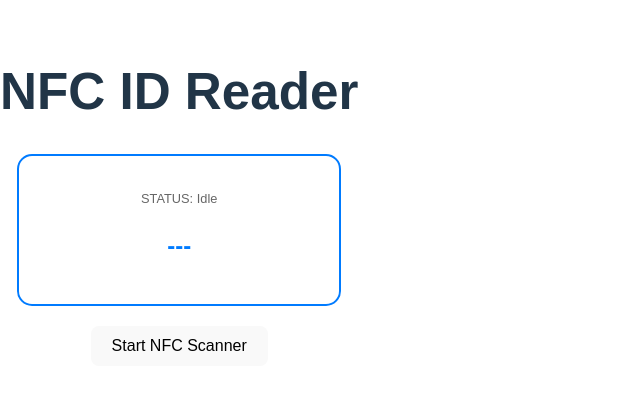
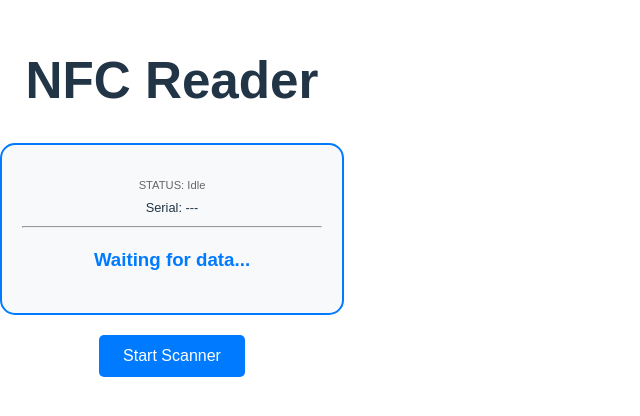
Before and after one commit to Joyaljose371/nfc-scanner, a React (Vite) app in the folder my-nfc-app/: page / in a window 1280 px wide. Shown: the part 210-626 px from the top of the page, without its empty margins (0-640 px from the left). Built offline with nearby package versions, Linux system fonts and the light colour scheme.

Commit message:
Update NFC logic and package settings

```diff
--- a/my-nfc-app/src/App.jsx
+++ b/my-nfc-app/src/App.jsx
@@ -1,8 +1,9 @@
-import React, { useState, useEffect } from 'react';
+import React, { useState } from 'react';
 
 function App() {
   const [status, setStatus] = useState('Idle');
   const [scannedId, setScannedId] = useState('---');
+  const [tagContent, setTagContent] = useState(''); // New state for written content
 
   const startScan = async () => {
     if (!('NDEFReader' in window)) {
@@ -16,9 +17,32 @@ function App() {
       setStatus('Scanning... Tap a tag!');
 
       ndef.onreading = (event) => {
-        setScannedId(event.serialNumber);
+        const { message, serialNumber } = event;
+        setScannedId(serialNumber);
+
+        // 1. Loop through the records on the tag
+        let content = "";
+        for (const record of message.records) {
+          // 2. Decode text records
+          if (record.recordType === "text") {
+            const textDecoder = new TextDecoder(record.encoding);
+            content += textDecoder.decode(record.data);
+          }
+          // 3. Decode URL records
+          else if (record.recordType === "url") {
+            const textDecoder = new TextDecoder();
+            content += textDecoder.decode(record.data);
+          }
+        }
+
+        setTagContent(content || "Empty or unknown data");
         setStatus('Scan successful!');
       };
+
+      ndef.onreadingerror = () => {
+        setStatus("Cannot read tag. Try again.");
+      };
+
     } catch (error) {
       setStatus(`Error: ${error.message}`);
     }
@@ -26,22 +50,35 @@ function App() {
 
   return (
     <div style={{ textAlign: 'center', marginTop: '50px', fontFamily: 'sans-serif' }}>
-      <h1>NFC ID Reader</h1>
+      <h1>NFC Reader</h1>
       <div style={{
         margin: '20px auto',
         padding: '20px',
         border: '2px solid #007bff',
         borderRadius: '15px',
-        width: '280px'
+        width: '300px',
+        backgroundColor: '#f8f9fa'
       }}>
-        <p style={{ fontSize: '0.8rem', color: '#666' }}>STATUS: {status}</p>
-        <h2 style={{ color: '#007bff' }}>{scannedId}</h2>
+        <p style={{ fontSize: '0.7rem', color: '#666', marginBottom: '5px' }}>STATUS: {status}</p>
+        <p style={{ margin: '0', fontSize: '0.8rem' }}>Serial: {scannedId}</p>
+        <hr />
+        <h3 style={{ color: '#007bff', wordWrap: 'break-word' }}>
+          {tagContent || "Waiting for data..."}
+        </h3>
       </div>
       <button
         onClick={startScan}
-        style={{ padding: '10px 20px', fontSize: '1rem', cursor: 'pointer' }}
+        style={{
+          padding: '12px 24px',
+          fontSize: '1rem',
+          cursor: 'pointer',
+          backgroundColor: '#007bff',
+          color: 'white',
+          border: 'none',
+          borderRadius: '5px'
+        }}
       >
-        Start NFC Scanner
+        Start Scanner
       </button>
     </div>
   );
```
